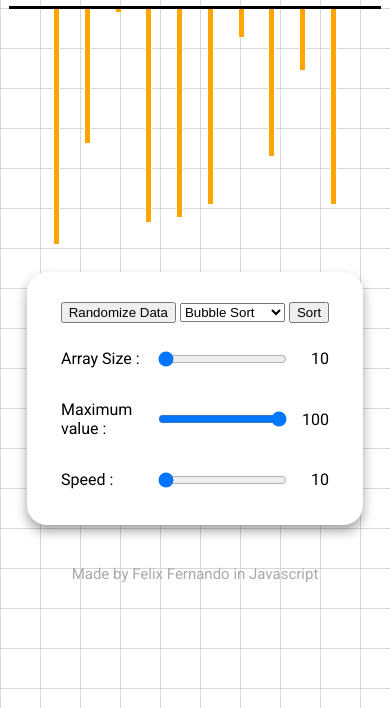
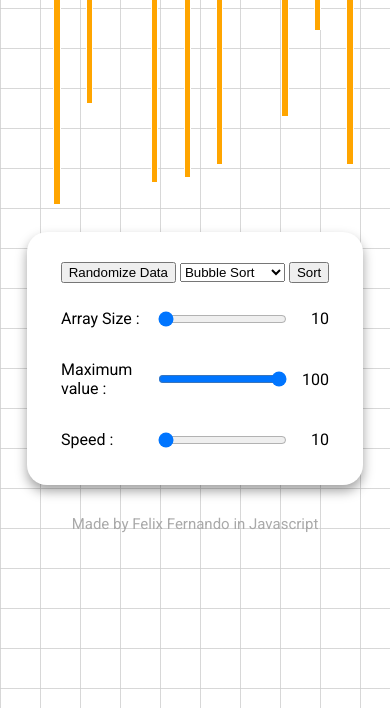
Before and after one commit to FelixFern/Sorting-Algo-Vis, a plain HTML site: page index.html in a window 390 px wide. Shown: the part 152-860 px from the top of the page. Drawn offline with Linux system fonts and the light colour scheme.

Commit message:
small visual update

```diff
--- a/style.css
+++ b/style.css
@@ -2,6 +2,7 @@ body {
     text-align: center;
     font-family: 'Roboto', sans-serif;
     overflow-x: hidden;
+    overflow-y: hidden;
     background-size: 40px 40px;
     background-image:
         linear-gradient(to right, rgba(206, 206, 206, 0.8) 0.8px, transparent 0.8px),
@@ -29,12 +30,12 @@ img {
     position: relative;
 }
 .spacer {
-    height: 50px;
+    height: 20px;
 }
 #utility {
     z-index: 99;
     margin: auto;
-    margin-top: 60px;
+    margin-top: 20px;
     overflow: hidden;
     width: 25%;
     padding: 20px 0 20px 0;
@@ -64,7 +65,7 @@ img {
     border-top: black solid 3px;
     margin:auto;
     padding: 0px 20px 0px 20px;
-    width: 85vw;
+    width: 90vw;
     height: 30vh;
     display: flex;
     z-index: -1;
@@ -87,8 +88,9 @@ img {
     text-align: left;
 }
 footer {
-    margin-top: 60px;
-    margin-bottom: 60px;
+    margin-top: 30px;
+    margin-bottom: 40px;
+    height: 10px;
     font-size: 15px;
     color: darkgrey;
 }
@@ -105,13 +107,16 @@ footer {
         border-right: 1px solid white;
         border-left: 1px solid white;
     }
+    .spacer {
+        height: 30px;
+    }
     #utility {
         width: 90%;
         margin-top: 10px;
-        padding-bottom: 20px;
+
     }
     footer {
-        margin-top: 40px;
+        margin-bottom: 20px;
     }
     h1 {
         font-size: 32px;
```
